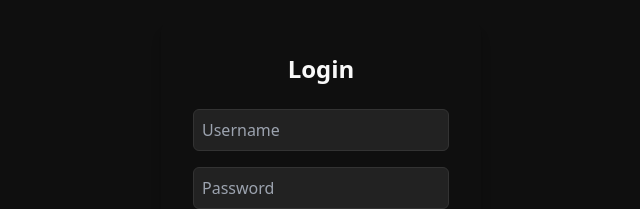
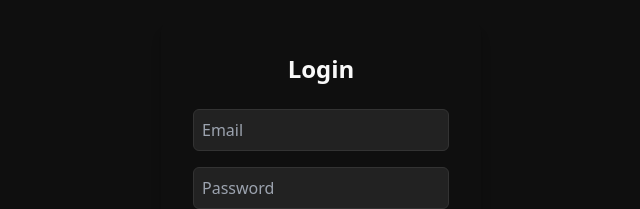
Before and after one commit to The-Bug-Adjacents/hackathon, a React (Vite) app in the folder frontend/: page / in a window 1280 px wide. Shown: the part 223-432 px from the top of the page, without its empty margins (319-959 px from the left). Built offline with nearby package versions, Linux system fonts and the light colour scheme.

Commit message:
matched frontend to backend

```diff
--- a/frontend/src/components/AuthPage.jsx
+++ b/frontend/src/components/AuthPage.jsx
@@ -8,6 +8,7 @@ import ProfileModal from "../components/ProfileModal";
 export default function AuthPage() {
   const { login, signup } = useAuth();
   const [isSignup, setIsSignup] = useState(false);
+  const [email, setEmail] = useState("");
   const [username, setUsername] = useState("");
   const [password, setPassword] = useState("");
   const [showProfileModal, setShowProfileModal] = useState(false);
@@ -19,18 +20,18 @@ export default function AuthPage() {
     const handleSubmit = async (e) => {
     e.preventDefault();
 
-    if (!username.trim() || !password.trim()) {
-      setError("Username and password required");
+    if (!username.trim() || !password.trim() || (!email.trim() && isSignup)) {
+      setError("All fields required");
       return;
     }
     setLoading(true);
     try {
         if (isSignup) {
-           await signup(username, password);
+           await signup(email, username, password);
 
            setShowProfileModal(true)
         } else {
-           await login(username, password);
+           await login(email, password);
         }
     } catch (err) {
         setError(err.message);
@@ -60,12 +61,19 @@ export default function AuthPage() {
 
         <form onSubmit={handleSubmit} className="flex flex-col gap-4">
           <input
+            type="email"
+            placeholder="Email"
+            className="border border-border bg-input p-2 rounded-md focus:ring-2 focus:ring-foreground/40"
+            value={email}
+            onChange={(e) => setEmail(e.target.value)}
+          />
+            {isSignup && <input
             type="text"
             placeholder="Username"
             className="border border-border bg-input p-2 rounded-md focus:ring-2 focus:ring-foreground/40"
             value={username}
             onChange={(e) => setUsername(e.target.value)}
-          />
+          />}
           <input
             type="password"
             placeholder="Password"
--- a/frontend/src/stores/authStore.jsx
+++ b/frontend/src/stores/authStore.jsx
@@ -60,12 +60,13 @@ const login = async (username, password) => {
 };
 
 // signup helper
-const signup = async (username, password) => {
+const signup = async (email, username, password) => {
+ console.log( JSON.stringify({email, username, password }))
   try {
     const res = await fetch("/api/register", {
       method: "POST",
       headers: { "Content-Type": "application/json" },
-      body: JSON.stringify({ username, password }),
+      body: JSON.stringify({username, email, password }),
     });
 
     if (!res.ok) {
@@ -105,8 +106,8 @@ const signup = async (username, password) => {
   return (
     <AuthContext.Provider
      value={{
-      token: user.token,
-      userId: user.userId,
+      token: user.token ?? "",
+      userId: user.userId ?? "",
       login,
       signup,
       logout,
--- a/frontend/vite.config.js
+++ b/frontend/vite.config.js
@@ -5,7 +5,12 @@ export default defineConfig({
   plugins: [react()],
   server: {
     proxy: {
-      '/api': 'http://localhost:8000',
+      "/api": {
+        target: "http://127.0.0.1:8000",
+        changeOrigin: true,
+        secure: false,
+        rewrite: (path) => path.replace(/^\/api/, ""), // optional: remove `/api` prefix
+      },
     },
-  },
+  }
 })
```
Also changed, not shown: 1 other file (tests, documents, lock files or other folders).
